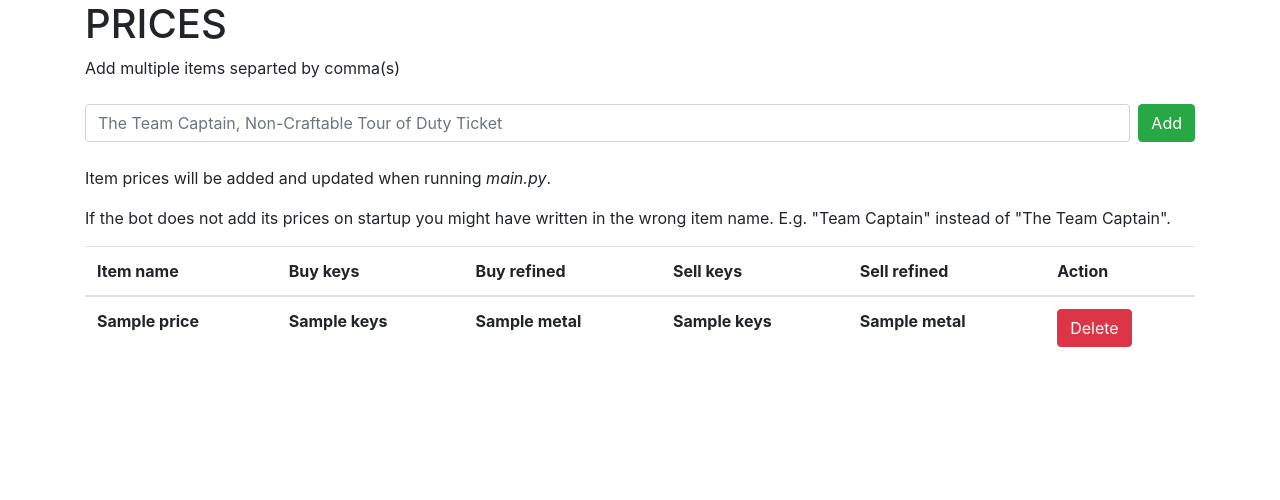
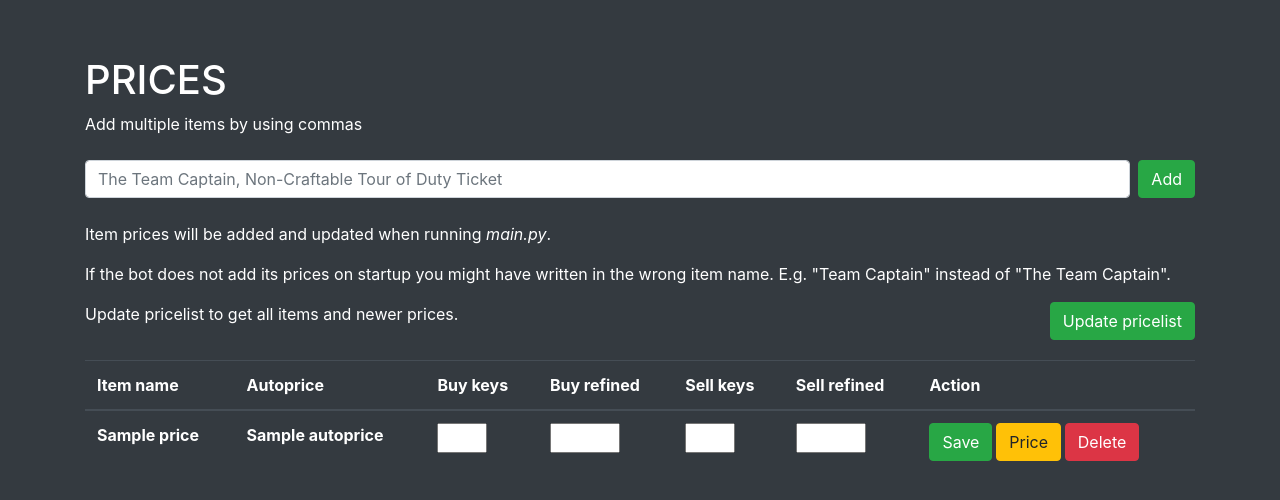
Before and after one commit to offish/tf2-express, a Flask app: page /prices in a window 1280 px wide. Shown: the top 500 px of the page. Run offline with Flask 2, Linux system fonts and the light colour scheme; a database or web service that is not in the repository returns one stand-in record (values such as "Sample title"); lists and menus that the app fills with data are empty; some libraries are stand-ins or nearby versions.

Commit message:
add edit, autoprice and get pricelist

```diff
--- a/express/ui/templates/prices.html
+++ b/express/ui/templates/prices.html
@@ -1,33 +1,37 @@
 <!DOCTYPE html>
 <html lang="en">
+
 <head>
     <meta charset="UTF-8">
     <meta name="viewport" content="width=device-width, initial-scale=1.0">
     <meta http-equiv="X-UA-Compatible" content="ie=edge">
-        <link rel="stylesheet"
-            href="https://stackpath.bootstrapcdn.com/bootstrap/4.4.1/css/bootstrap.min.css"
-            integrity="sha384-Vkoo8x4CGsO3+Hhxv8T/Q5PaXtkKtu6ug5TOeNV6gBiFeWPGFN9MuhOf23Q9Ifjh"
-            crossorigin="anonymous">
+    <link rel="stylesheet" href="https://stackpath.bootstrapcdn.com/bootstrap/4.4.1/css/bootstrap.min.css"
+        integrity="sha384-Vkoo8x4CGsO3+Hhxv8T/Q5PaXtkKtu6ug5TOeNV6gBiFeWPGFN9MuhOf23Q9Ifjh" crossorigin="anonymous">
     <title>prices - tf2-express</title>
 </head>
 
-    <body>
+<body class="bg-dark text-white">
     <div class="container">
-            <h1>PRICES</h1>
+        <h1 style="margin-top: 5%;">PRICES</h1>
 
-            <p>Add multiple items separted by comma(s)</p>
+        <p>Add multiple items by using commas</p>
         <form action="/add" method="POST" class="my-4 form-inline">
             <label for="names" class="sr-only">Item name</label>
-                <input required placeholder="The Team Captain, Non-Craftable Tour of Duty Ticket" type="text" name="names" id="names" class="form-control col mr-2"></th>
+            <input required placeholder="The Team Captain, Non-Craftable Tour of Duty Ticket" type="text" name="names"
+                id="names" class="form-control col mr-2"></th>
             <button class="btn btn-success" type="submit">Add</button>
         </form>
         <p>Item prices will be added and updated when running <i>main.py</i>.</p>
         <p>If the bot does not add its prices on startup you might have written in the wrong
             item name. E.g. "Team Captain" instead of "The Team Captain".</p>
-            <table class="table table-hover">
+        <p style="float: left;">Update pricelist to get all items and newer prices.</p>
+        <a style="float: right; margin-bottom: 20px;" href="/pricelist"><button class="btn btn-success">Update
+                pricelist</button></a>
+        <table class="table table-dark table-hover">
             <thead>
                 <tr>
                     <th>Item name</th>
+                    <th>Autoprice</th>
                     <th>Buy keys</th>
                     <th>Buy refined</th>
                     <th>Sell keys</th>
@@ -38,16 +42,36 @@
             <tbody>
                 {% for item in items %}
                 <tr>
-                            <th>{{ item["name"] }}</th>
-                            <th>{{ item["buy"]["keys"] }}</th>
-                            <th>{{ item["buy"]["metal"] }}</th>
-                            <th>{{ item["sell"]["keys"] }}</th>
-                            <th>{{ item["sell"]["metal"] }}</th>
-                            <th><a href="/delete/{{ item["name"] }}"><button type="button" class="btn btn-danger">Delete</button></a></td>
+                    <form action="/edit" method="POST">
+                        <input name="name" id="name" style="display: none;" value="{{ item['name'] }}" type="text">
+                        <th>{{ item['name'] }}
+                        </th>
+                        <th>{{ item["autoprice"] }}</th>
+                        <th><input name="buy_keys" id="buy_keys" style="width: 50px;" value="{{ item['buy']['keys'] }}"
+                                min="0" type="number" step="any">
+                        </th>
+                        <th><input name="buy_metal" id="buy_metal" style="width: 70px;"
+                                value="{{ item['buy']['metal'] }}" min="0" type="number" step="any">
+                        </th>
+                        <th><input name="sell_keys" id="sell_keys" style="width: 50px;"
+                                value="{{ item['sell']['keys'] }}" min="0" type="number" step="any">
+                        </th>
+                        <th><input name="sell_metal" id="sell_metal" style="width: 70px;"
+                                value="{{ item['sell']['metal'] }}" min="0" type="number" step="any">
+                        </th>
+
+                        <th>
+                            <button type="submit" class="btn btn-success">Save</button>
+                            <a href="/price/{{ item['name'] }}"><button type="button"
+                                    class="btn btn-warning">Price</button></a>
+                            <a href="/delete/{{ item['name'] }}"><button type="button"
+                                    class="btn btn-danger">Delete</button></a></td>
                 </tr>
+                </form>
                 {% endfor %}
             </tbody>
         </table>
     </div>
 </body>
+
 </html>
```
Lines whose indentation alone changed are shown as unchanged.
